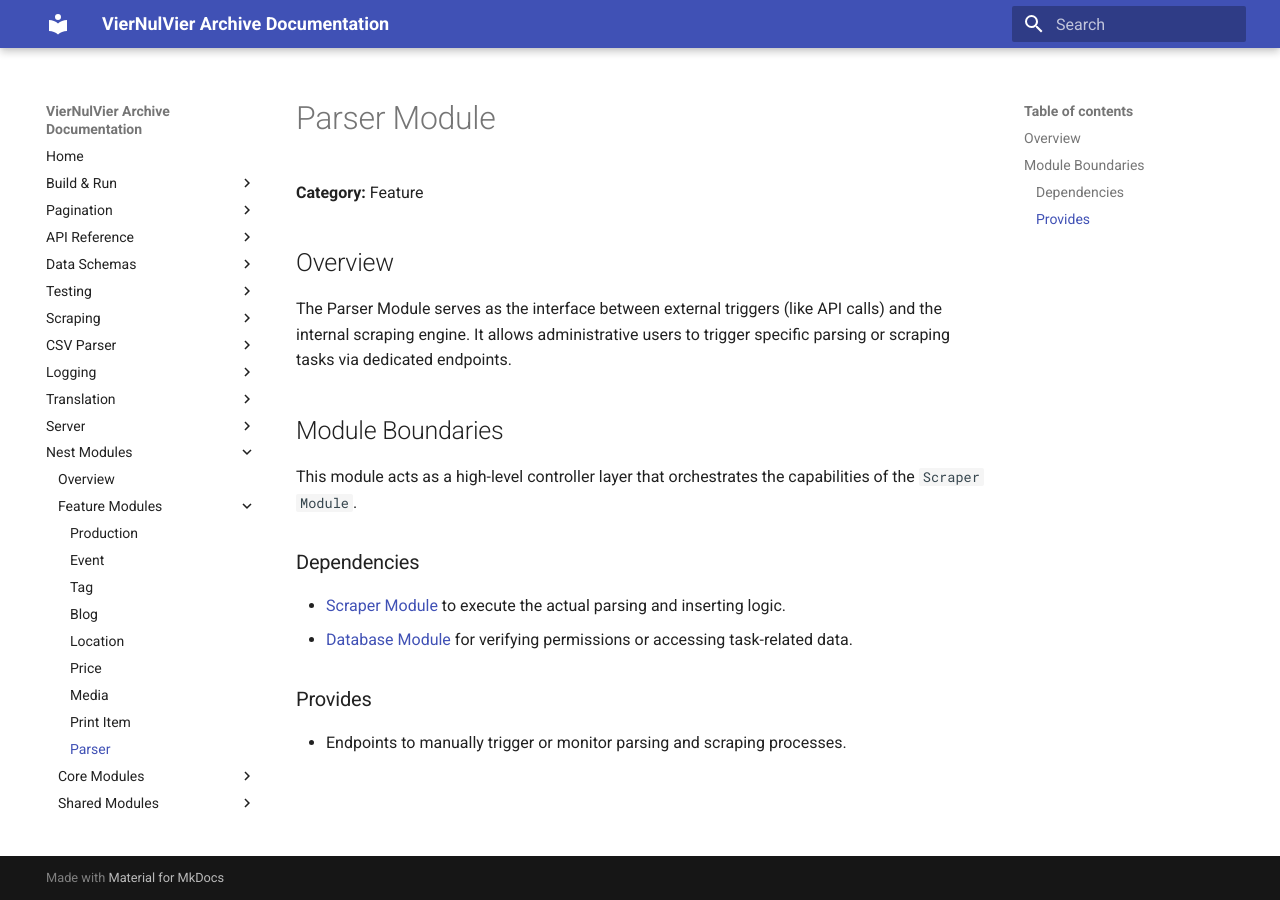
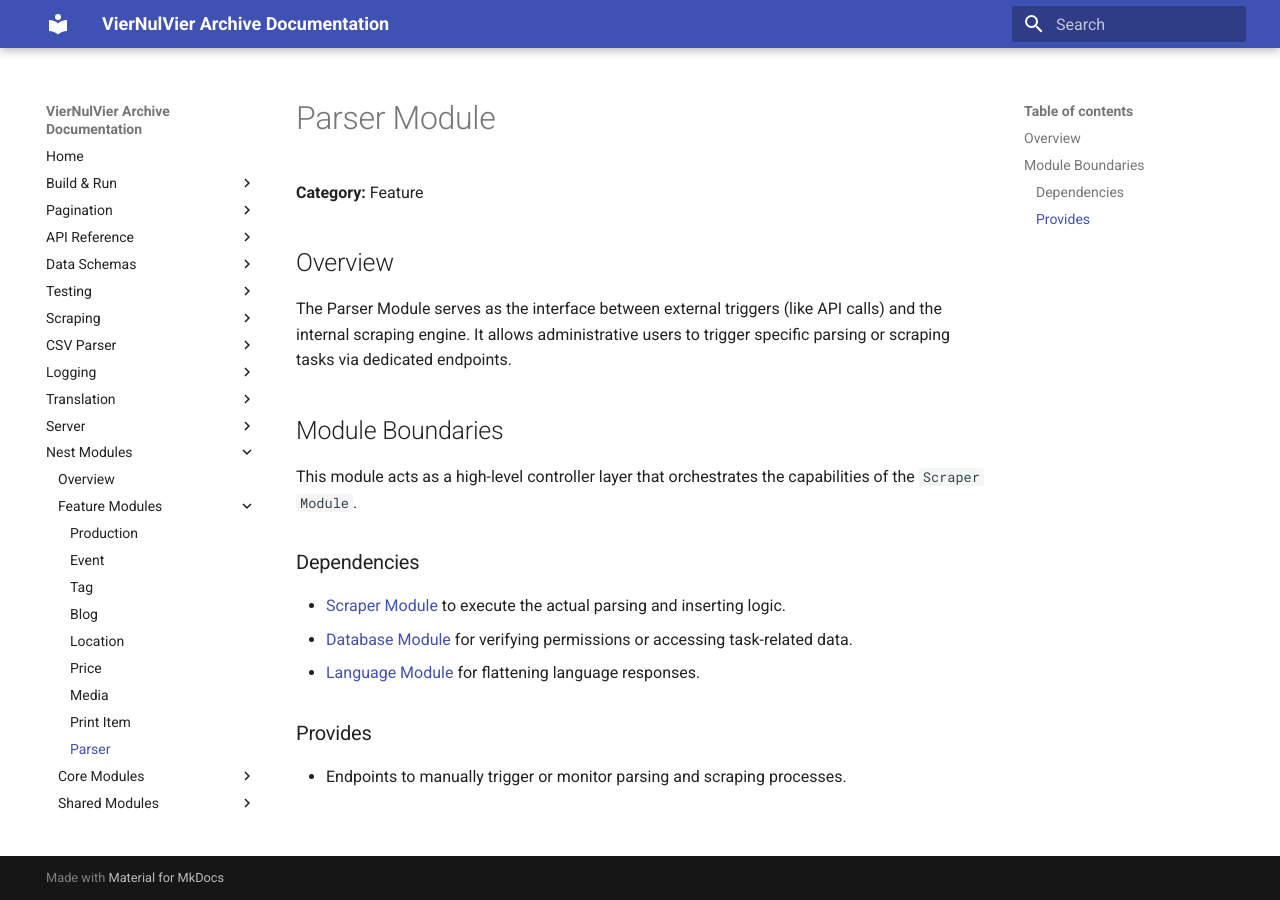
Before and after one commit to SELab-2/viernulvier-4, an MkDocs documentation site: the page built from docs/modules/parser.md, in a window 1280 px wide. Built offline with MkDocs 1.6.1 and Material for MkDocs 9.7.7, drawn with Linux system fonts in a browser that asks for light colours; the version menu is left out.

Commit message:
for flattening language responses. part 2

```diff
--- a/docs/modules/parser.md
+++ b/docs/modules/parser.md
@@ -14,6 +14,7 @@ This module acts as a high-level controller layer that orchestrates the capabili
 
 * [Scraper Module](scraper.md) to execute the actual parsing and inserting logic.
 * [Database Module](database.md) for verifying permissions or accessing task-related data.
+* [Language Module](language.md) for flattening language responses.
 
 ### Provides
 
```
